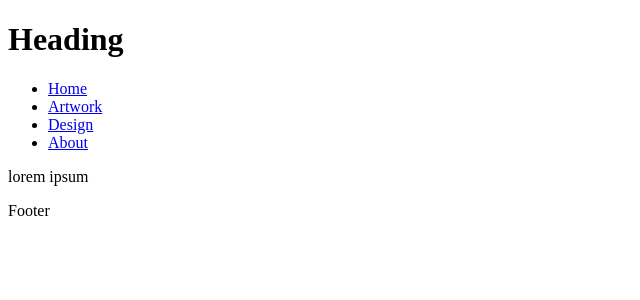
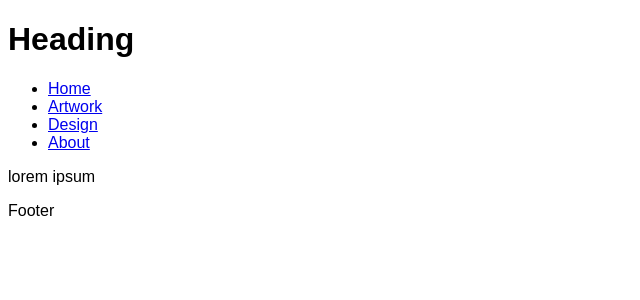
Before and after one commit to asmithorn/asmithorn.github.io, a Jekyll site: the page built from index.html, in a window 1280 px wide. Shown: the top 300 px of the page, without its empty margins (0-640 px from the left). Built offline with Jekyll 4.4.1, drawn with Linux system fonts in a browser that asks for light colours; some web fonts are replaced.

Commit message:
making a change

```diff
--- a/css/style.scss
+++ b/css/style.scss
@@ -6,5 +6,5 @@
 @import "fonts";
 
 body {
-  font-family:'unnaregular', 'Times New Roman', Times, serif;
+  font-family:sans-serif;
 }
```
